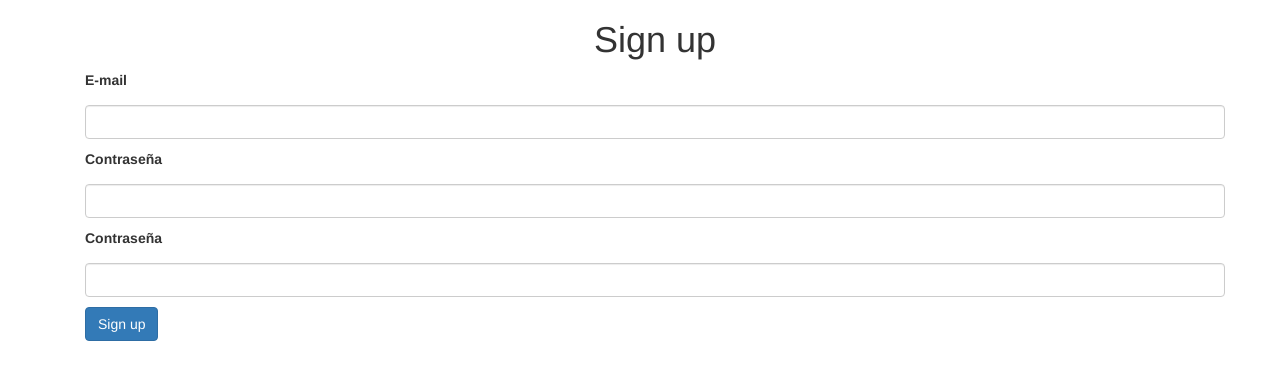
After one commit to Varanega/imdb_clone, a Flask app: page /signup in a window 1280 px wide. The commit adds this page. Shown: the top 380 px of the page. Run offline with Flask 2, Linux system fonts and the light colour scheme; some libraries are stand-ins or nearby versions.

Commit message:
Add models and form sigup

```diff
--- a/app.py
+++ b/app.py
@@ -1,10 +1,17 @@
-from flask import Flask
+from flask import Flask, render_template, redirect, url_for
+from forms import User_Form
 
 app = Flask(__name__)
+app.secret_key = 'secret'
 
 @app.route("/")
 def index():
-    return 'hola mundo'
+    return redirect(url_for('signup'))
+
+@app.route("/signup")
+def signup():
+    form = User_Form()
+    return render_template('items/signup.html', form=form)
 
 if __name__ == '__main__':
     app.debug = True
--- /dev/null
+++ b/forms.py
@@ -0,0 +1,11 @@
+from flask_wtf import Form
+from wtforms import StringField, SubmitField, PasswordField
+from wtforms.validators import InputRequired, Length, Email
+
+class User_Form(Form):
+    email = StringField('E-mail', validators=[InputRequired('Debe introducir un e-mail'),
+                                              Length(1, 100, 'El e-mail es demasiado largo'),
+                                              Email('Tu e-mail no tiene una estructura correcta')])
+    password1 = PasswordField('Contraseña', validators=[InputRequired('Necesitas indicar una contraseña')])
+    password2 = PasswordField('Contraseña', validators=[InputRequired('Repita contraseña')])
+    submit = SubmitField('Sign up')
--- /dev/null
+++ b/templates/items/signup.html
@@ -0,0 +1,17 @@
+{% extends 'layouts/master.html' %}
+{% block title %} Sign up {% endblock %}
+{% block body %}
+<div class="container">
+    <h1 class="text-center">Sign up</h1>
+    <form action="">
+         {{ form.csrf_token }}
+        <p>{{ form.email.label }}</p>
+        <p>{{ form.email(class="form-control") }}</p>
+        <p>{{ form.password1.label }}</p>
+        <p>{{ form.password1(class="form-control") }}</p>
+        <p>{{ form.password2.label }}</p>
+        <p>{{ form.password2(class="form-control") }}</p>
+        <p>{{ form.submit(class="btn btn-primary") }}</p>
+    </form>
+</div>
+{% endblock %}
--- a/templates/layouts/master.html
+++ b/templates/layouts/master.html
@@ -5,23 +5,13 @@
     <meta name="viewport"
           content="width=device-width, user-scalable=no, initial-scale=1.0, maximum-scale=1.0, minimum-scale=1.0">
     <meta http-equiv="X-UA-Compatible" content="ie=edge">
-    <title>{% block title %}{% endblock %}</title>
-    <link rel="stylesheet" href="{{ url_for('static', filename='css/bootstrap.min.css') }}">
+    <title>{% block title %}{% endblock %} | IMDB</title>
+     <link rel="stylesheet" href="{{ url_for('static', filename='css/bootstrap.min.css') }}">
 </head>
 <body>
 <div class="container">
-    {% if session['email'] %}
-    <h1>Bienvenido {{ session['email'] }}</h1>
-    <a href="{{ url_for('logout') }}" class="btn btn-danger">Cerrar Sesion</a>
-    {% endif %}
-    {% with messages = get_flashed_messages(with_categories=true) %}
-      {% if messages %}
-        {% for categoria,message in messages %}
-                <div class="alert alert-{{ categoria }}">{{ message }}</div>
-        {% endfor %}
-      {% endif %}
-    {% endwith %}
-{% block body %}{% endblock %}
+
+    {% block body %}{% endblock %}
 </div>
 </body>
 </html>
```
Also changed, not shown: models.py (added, +28 -0 lines), 1 other file.
